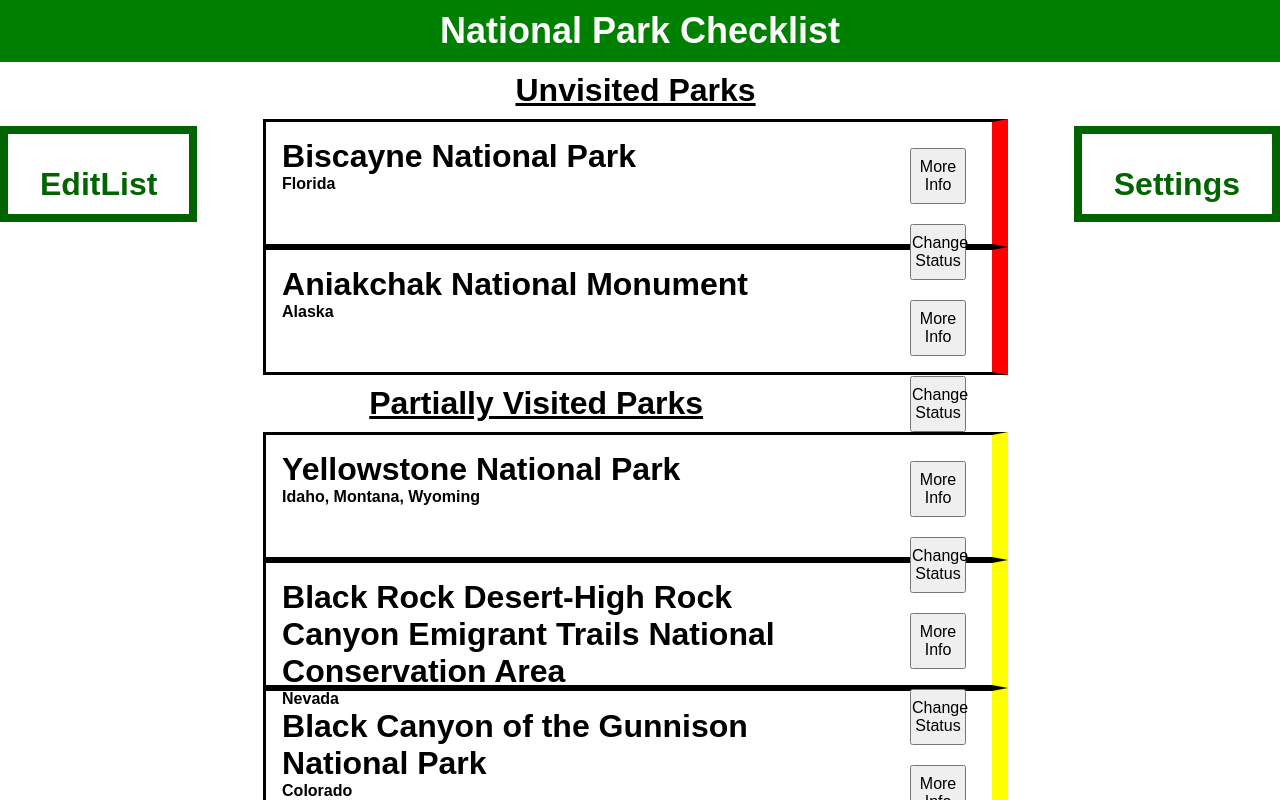
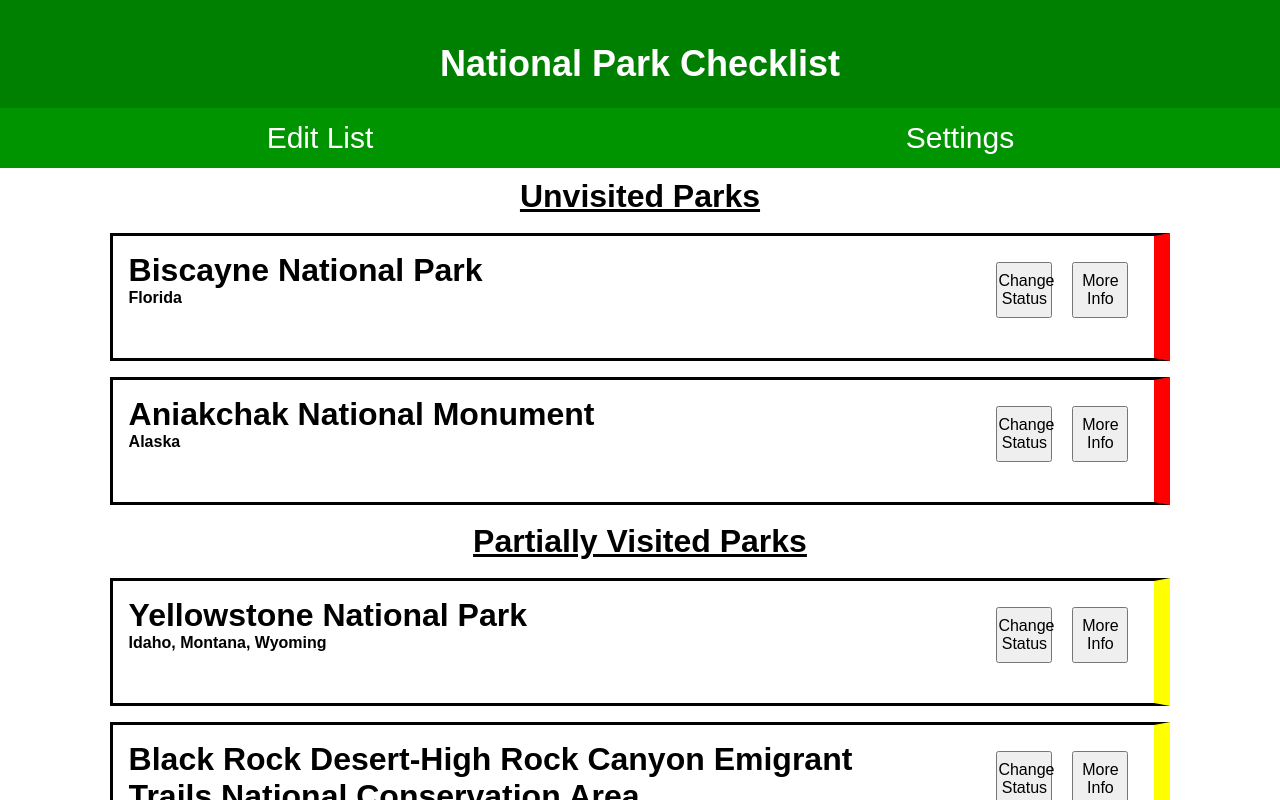
Before and after one commit to euouae682/national-park-checklist, a React (Create React App) app: page / in a window 1280 px wide. Shown: the top 800 px of the page. Built offline with nearby package versions, Linux system fonts and the light colour scheme.

Commit message:
relocate the other options to the navbar

```diff
--- a/src/App.js
+++ b/src/App.js
@@ -1,6 +1,6 @@
 import Header from './components/common/Header.js';
 import Footer from './components/common/Footer.js';
-import Main from './components/common/Main.js';
+import Main from './components/Main.js';
 
 function App() {
   return (
--- a/src/components/common/Main.js
+++ b/src/components/Main.js
@@ -1,7 +1,7 @@
 import { useEffect } from 'react'
-import Park from '../Park.js';
-import EditList from '../EditList';
-import Settings from '../Settings.js';
+import Park from './Park.js';
+import EditList from './EditList';
+import Settings from './Settings.js';
 
 export const Main = () => {
   const sortParks = () => {
@@ -12,7 +12,6 @@
 
   return (
     <main>
-      <EditList />
       <div class="lists">
         <h2>Unvisited Parks</h2>
         <ul>
@@ -32,7 +31,6 @@
           <Park name="Devil's Tower National Monument" location="Wyoming" pstatus="v" />
         </ul>
       </div>
-      <Settings />
     </main>
   )
 }
--- a/src/components/Park.js
+++ b/src/components/Park.js
@@ -11,6 +11,7 @@
     }
 
     return (
+        <div className="container">
             <li className={status}>
                 <div className="parkInfo">
                     <h1>{ name }</h1>
@@ -22,6 +23,7 @@
                     </div>
             {showMore && <MoreInfo />}
             </li>
+        </div>
     )
 }
 
--- a/src/components/common/Header.js
+++ b/src/components/common/Header.js
@@ -1,6 +1,12 @@
 export const Header = ({ text }) => {
   return <header>
       <h1>{ text }</h1>
+      <nav>
+        <ul>
+          <li>Edit List</li>
+          <li>Settings</li>
+        </ul>
+      </nav>
   </header>;
 };
 
--- a/src/index.css
+++ b/src/index.css
@@ -8,11 +8,16 @@
 
 /* Header and footer styles */
 header, footer {
-  background-color: green;
   color: white;
   text-align: center;
   width: 100%;
+}
+
+header h1 {
+  background-color: green;
   padding: 10px;
+  height: 3em;
+  line-height: 3em;
 }
 
 header {
@@ -24,6 +29,25 @@
   /* position: fixed; */
   bottom: 0;
   height: 2em;
+}
+
+/* Navbar styles */
+
+nav ul {
+  background-color: rgb(0, 148, 0);
+  height: 2em;
+  line-height: 2em;
+  font-size: 30px;
+}
+
+nav ul li {
+  display: inline-block;
+  text-align: center;
+  width: 50%;
+}
+
+nav ul li:hover {
+  background-color: rgb(0, 173, 0);
 }
 
 /* Text styles */
@@ -45,7 +69,15 @@
 }
 
 /* Park styles */
-li {
+.lists {
+  margin: auto;
+}
+
+.container {
+  padding: 0.5em 1em;
+}
+
+.container li {
   width: 85%;
   height: 8em;
   border: 0.2em black solid;
@@ -54,26 +86,26 @@
   margin: auto;
 }
 
-li h1 {
+.container li h1 {
   font-size: 2em;
 }
 
-li h2 {
+.container li h2 {
   font-size: 1em;
   padding: 0px;
   text-align: left;
   text-decoration: none;
 }
 
-li.uv {
+.container li.uv {
   border-right: 1em solid red;
 }
 
-li.pv {
+.container li.pv {
   border-right: 1em solid yellow;
 }
 
-li.v {
+.container li.v {
   border-right: 1em solid green;
 }
 
@@ -84,15 +116,15 @@
   overflow-x: hidden;
 }
 
-button {
+.buttons {
+  width: 16%;
+  float: right;
+}
+
+.buttons button {
   width: 3.5em;
   height: 3.5em;
   margin: 10px;
-  float: right;
-}
-
-.buttons {
-  width: 16%;
   float: right;
 }
 
```
Lines whose indentation alone changed are shown as unchanged.
